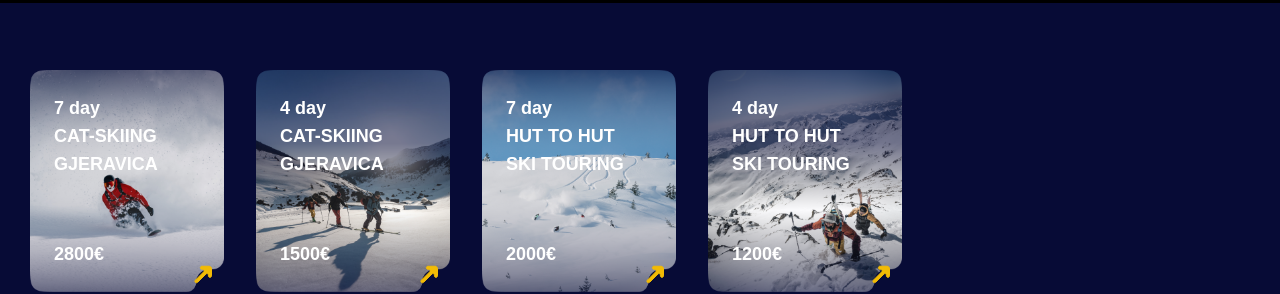
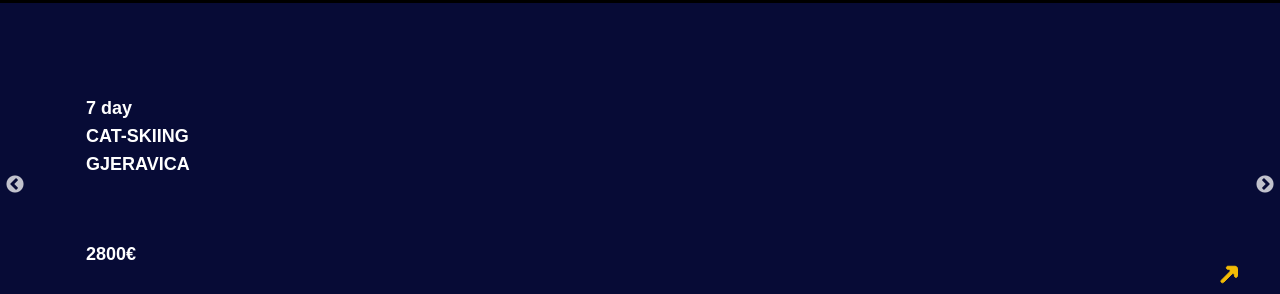
Before and after one commit to blendarkabashi/lynx, a Next.js app: page /homepage in a window 1280 px wide. Shown: the part 512-806 px from the top of the page. Built offline with nearby package versions, Linux system fonts and the light colour scheme; a web font is replaced by a local one.

Commit message:
add carousel

```diff
--- a/src/app/homepage/containers/OffersSection/index.js
+++ b/src/app/homepage/containers/OffersSection/index.js
@@ -1,6 +1,9 @@
+"use client";
 import Section from "@/components/Section";
 import React from "react";
-
+import "slick-carousel/slick/slick.css";
+import "slick-carousel/slick/slick-theme.css";
+import Slider from "react-slick";
 const offers = [
   {
     image: "/assets/offers/4-day-gjergjevica.png",
@@ -53,10 +56,19 @@ const offers = [
 ];
 
 const OffersSection = () => {
+  var settings = {
+    dots: true,
+    infinite: true,
+    speed: 500,
+    slidesToShow: 1,
+    slidesToScroll: 1,
+  };
+
   return (
     <div className="bg-[#070B36] pt-[67px] pb-[72px]">
       <Section>
-        <div className="flex space-x-8 overflow-y-">
+        {/* <div className="flex space-x-8 overflow-y-"> */}
+        <Slider {...settings} className="flex space-x-8 overflow-y-">
           {offers.map((offer, index) => (
             <div
               key={index}
@@ -69,13 +81,9 @@ const OffersSection = () => {
               }}
             >
               {/* Text on top of the image */}
-              <div className="absolute top-6 left-6 text-white text-lg font-semibold">
-                {offer.title}
-              </div>
+              <div className="absolute top-6 left-6 text-white text-lg font-semibold">{offer.title}</div>
 
-              <div className="absolute bottom-6 left-6 text-white text-lg font-semibold">
-                {offer.subtitle}
-              </div>
+              <div className="absolute bottom-6 left-6 text-white text-lg font-semibold">{offer.subtitle}</div>
 
               {/* Icon at the bottom-right */}
               <div className="absolute bottom-2 right-3">
@@ -83,7 +91,8 @@ const OffersSection = () => {
               </div>
             </div>
           ))}
-        </div>
+        </Slider>
+        {/* </div> */}
       </Section>
     </div>
   );
```
